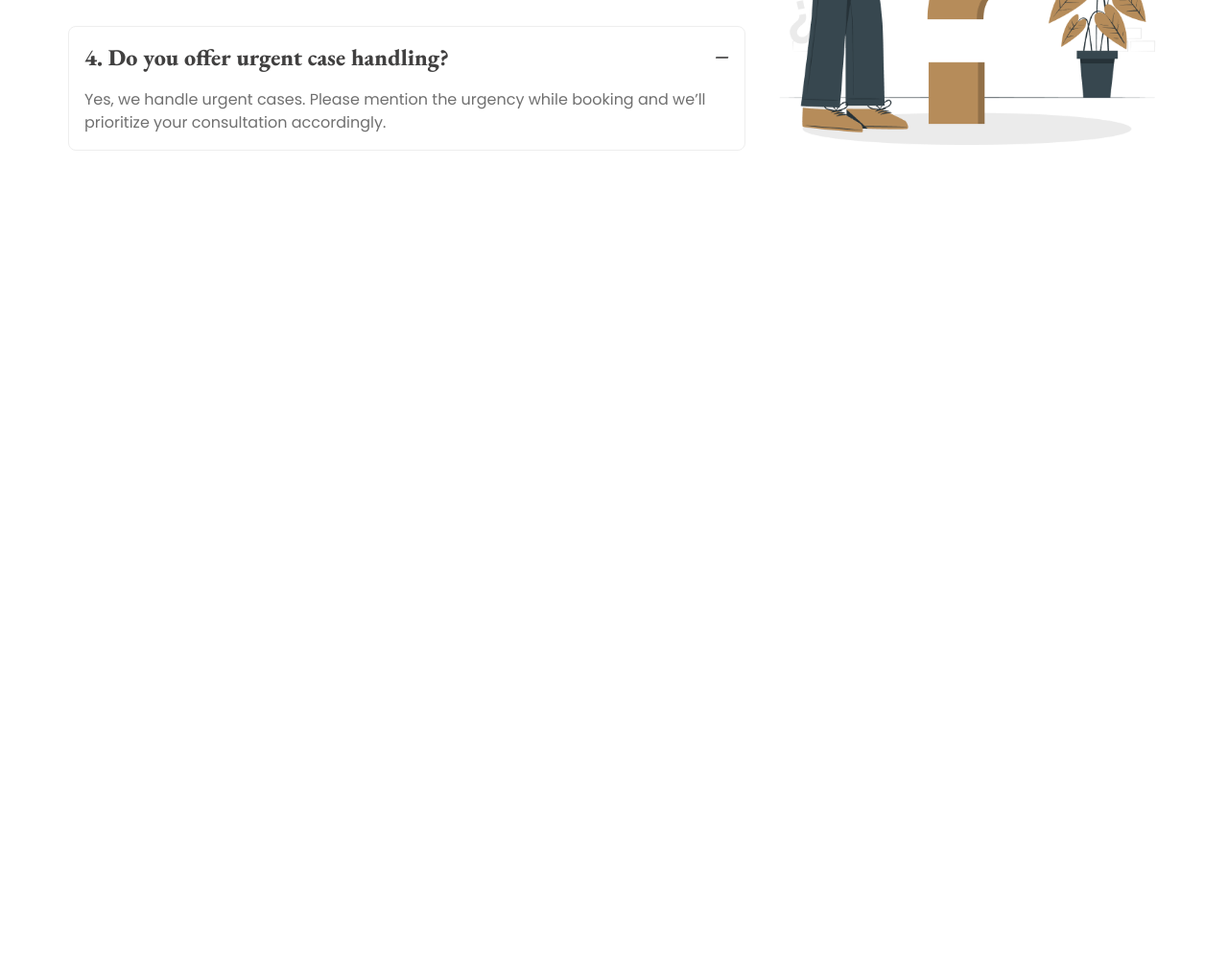
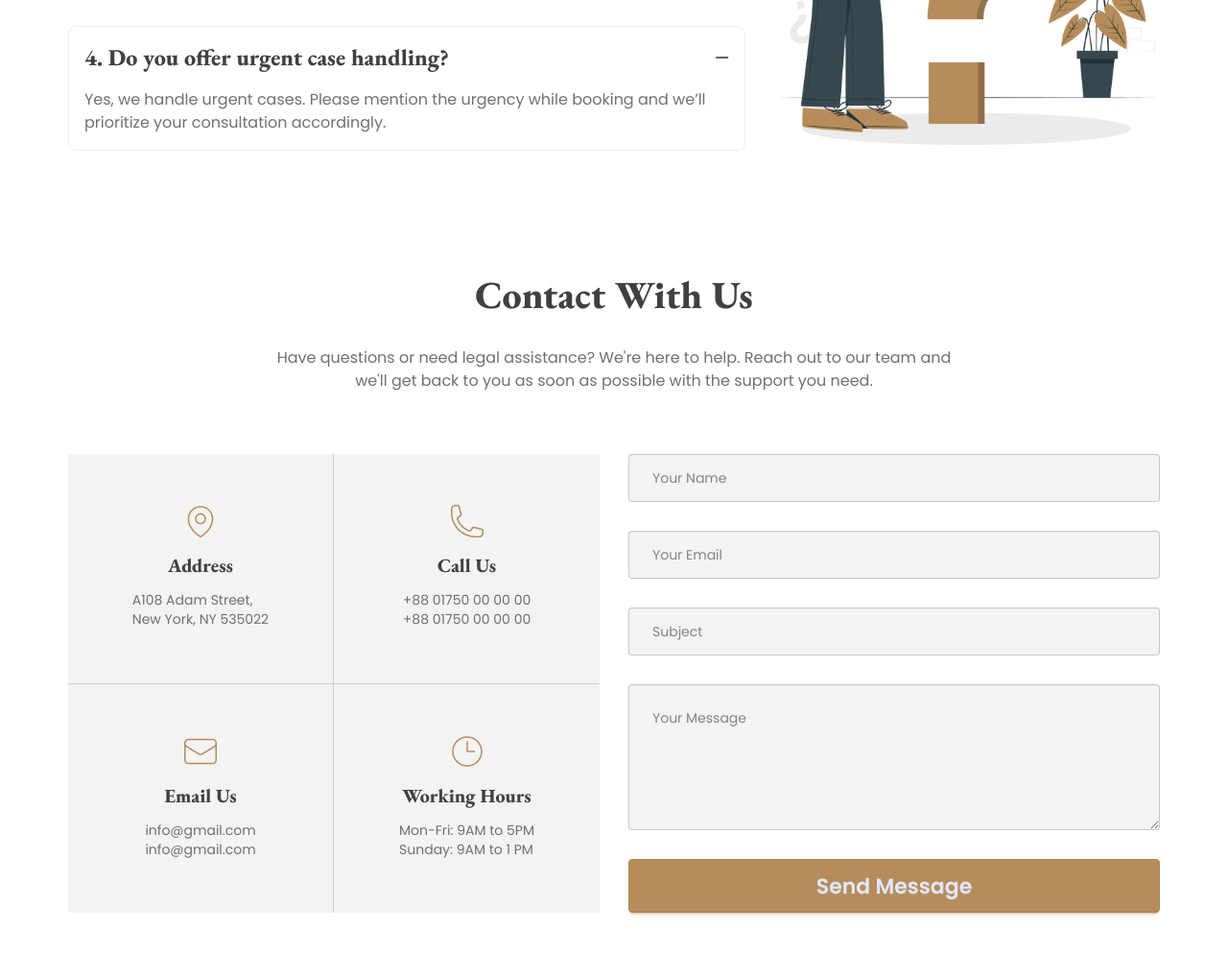
Before and after one commit to muhammad-tamim/web_project_12, a plain HTML site: page index.html in a window 1280 px wide. Shown: the part 3097-4090 px from the top of the page at 96% size. Before the commit the page ends 3374 px from the top, so only its background shows below. Drawn offline with nearby package versions, Linux system fonts and the light colour scheme.

Commit message:
feat: add contact with us section

```diff
--- a/index.html
+++ b/index.html
@@ -390,8 +390,67 @@
         </section>
         <!-- end section -->
 
-        <!-- section -->
-        <section></section>
+        <!-- contact with us section -->
+        <section>
+            <div class="max-w-[714px] mx-auto text-center mb-8 lg:mb-16">
+                <h1 class="font-ebGaramond font-extrabold text-dark2 text-[40px] pb-6">Contact With Us
+                </h1>
+                <p class="text-base text-dark3">
+                    Have questions or need legal assistance? We're here to help. Reach out to our team and we'll get
+                    back to you as soon as possible with the support you need.
+                </p>
+            </div>
+
+            <div class="flex flex-col xl:flex-row gap-[30px]">
+                <div class="grid grid-cols-1 md:grid-cols-2 xl:w-2/4">
+                    <!-- card 1 -->
+                    <div
+                        class="bg-dark7 p-[61px] py-[50px] space-y-3 flex flex-col items-center border-b md:border-r border-dark5">
+                        <div>
+                            <img class="size-10" src="assets/images/location.png" alt="">
+                        </div>
+                        <h1 class="font-ebGaramond font-extrabold text-dark2 text-xl">Address</h1>
+                        <p class="text-sm text-dark3">A108 Adam Street,<br>
+                            New York, NY 535022</p>
+                    </div>
+                    <!-- card 2 -->
+                    <div class="bg-dark7 p-[61px] py-[50px] space-y-3 flex flex-col items-center border-b border-dark5">
+                        <div>
+                            <img class="size-10" src="assets/images/call.png" alt="">
+                        </div>
+                        <h1 class="font-ebGaramond font-extrabold text-dark2 text-xl">Call Us</h1>
+                        <p class="text-sm text-dark3">+88 01750 00 00 00<br>
+                            +88 01750 00 00 00</p>
+                    </div>
+                    <!-- card 3 -->
+                    <div
+                        class="bg-dark7 p-[61px] py-[50px] space-y-3 flex flex-col items-center border-b md:border-b-0 md:border-r border-dark5">
+                        <div>
+                            <img class="size-10" src="assets/images/email.png" alt="">
+                        </div>
+                        <h1 class="font-ebGaramond font-extrabold text-dark2 text-xl">Email Us</h1>
+                        <p class="text-sm text-dark3">info@gmail.com<br>
+                            info@gmail.com</p>
+                    </div>
+                    <!-- card 4 -->
+                    <div class="bg-dark7 p-[61px] py-[50px] space-y-3 flex flex-col items-center">
+                        <div>
+                            <img class="size-10" src="assets/images/time.png" alt="">
+                        </div>
+                        <h1 class="font-ebGaramond font-extrabold text-dark2 text-xl">Working Hours</h1>
+                        <p class="text-sm text-dark3">Mon-Fri: 9AM to 5PM<br>
+                            Sunday: 9AM to 1 PM</p>
+                    </div>
+                </div>
+                <div class="flex flex-col gap-[30px] xl:w-2/4">
+                    <input type="text" placeholder="Your Name" class="input w-full bg-dark7 p-6" />
+                    <input type="text" placeholder="Your Email" class="input w-full bg-dark7 p-6" />
+                    <input type="text" placeholder="Subject" class="input w-full bg-dark7 p-6" />
+                    <textarea class="textarea w-full h-[152px] bg-dark7 p-6" placeholder="Your Message"></textarea>
+                    <input type="submit" value="Send Message" class="btn btn-primary btn-xl w-full" />
+                </div>
+            </div>
+        </section>
         <!-- end section -->
 
         <!-- section -->
```
